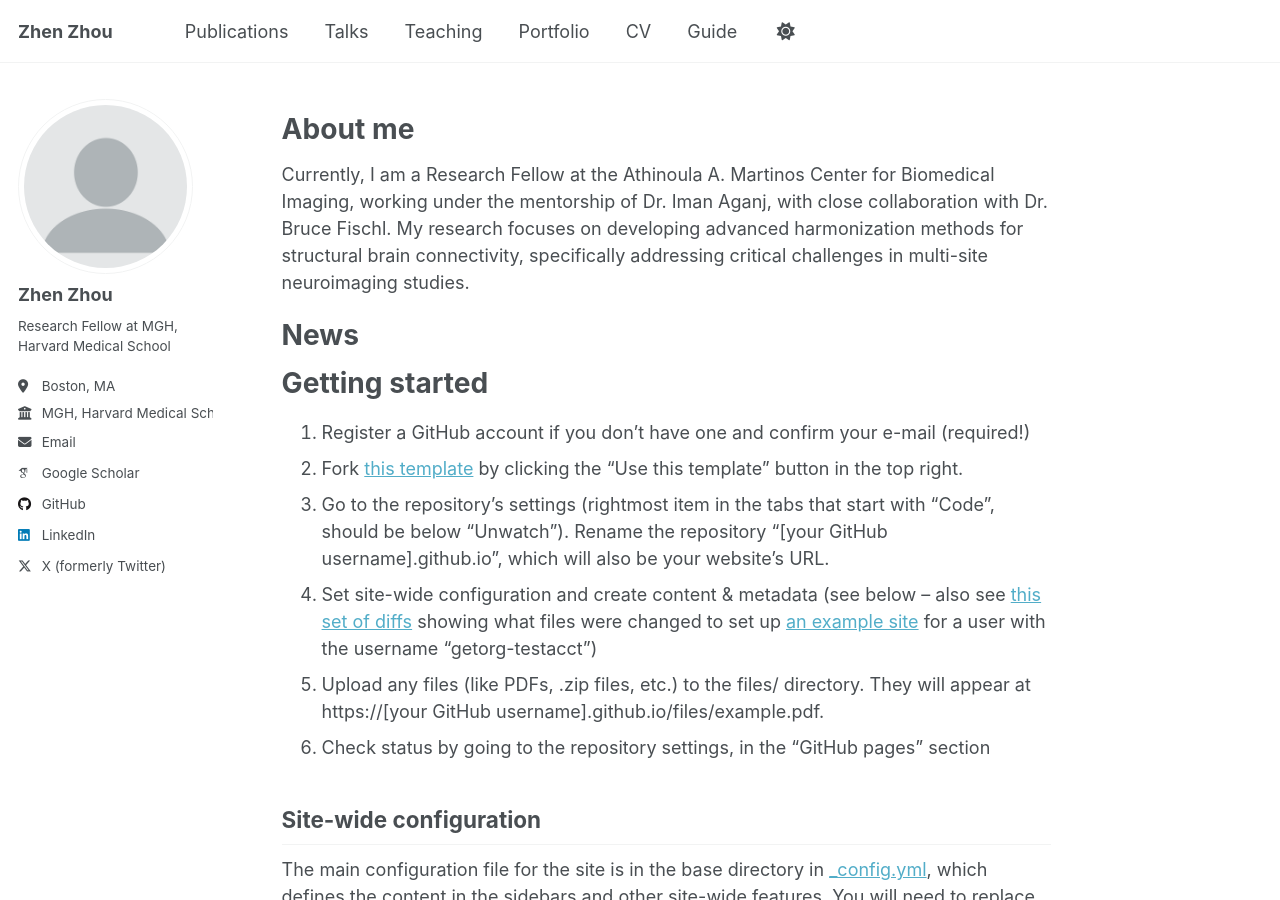
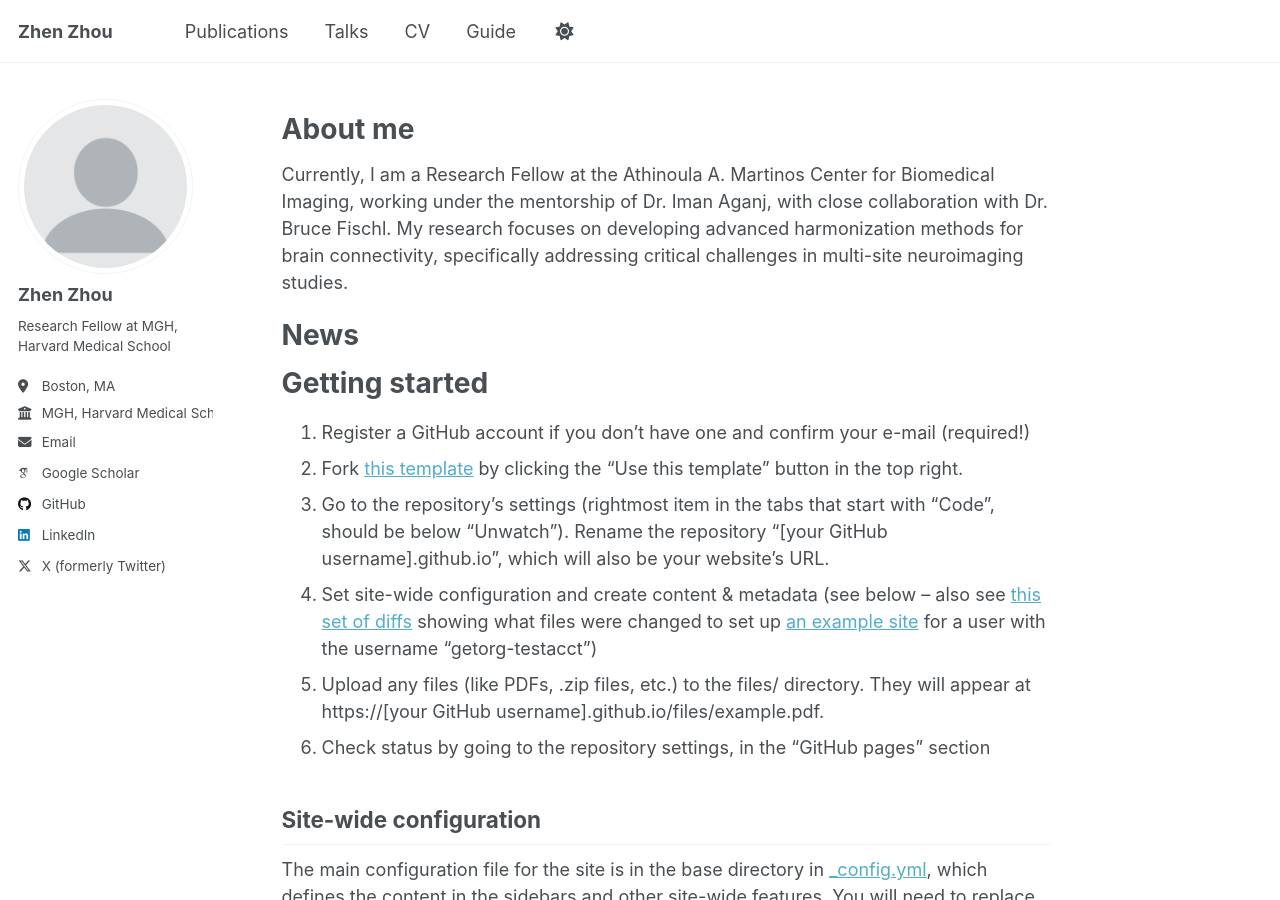
Before and after one commit to ZhenZhouZZ/zhenzhouzz.github.io, a Jekyll site: the page built from _pages/about.md, in a window 1280 px wide and 900 px high. Built offline with Jekyll 4.4.1, drawn with Linux system fonts in a browser that asks for light colours; some web fonts are replaced.

Commit message:
update changes

```diff
--- a/_pages/about.md
+++ b/_pages/about.md
@@ -9,7 +9,7 @@ redirect_from:
 
 About me
 ======
-Currently, I am a Research Fellow at the Athinoula A. Martinos Center for Biomedical Imaging, working under the mentorship of Dr. Iman Aganj, with close collaboration with Dr. Bruce Fischl. My research focuses on developing advanced harmonization methods for structural brain connectivity, specifically addressing critical challenges in multi-site neuroimaging studies.
+Currently, I am a Research Fellow at the Athinoula A. Martinos Center for Biomedical Imaging, working under the mentorship of Dr. Iman Aganj, with close collaboration with Dr. Bruce Fischl. My research focuses on developing advanced harmonization methods for brain connectivity, specifically addressing critical challenges in multi-site neuroimaging studies.
 
 News
 ======
```
Also changed, not shown: _data/navigation.yml (+4 -4 lines).
